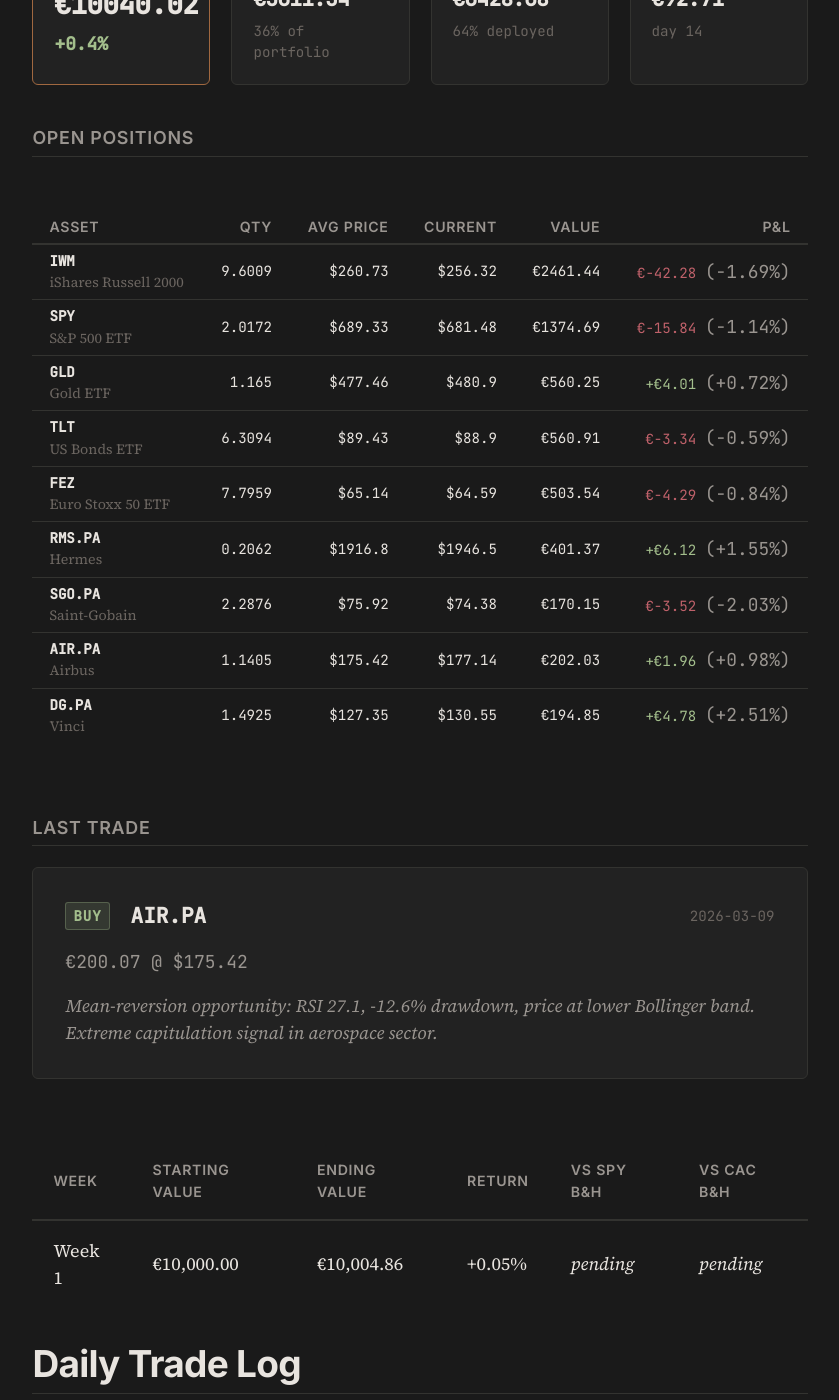
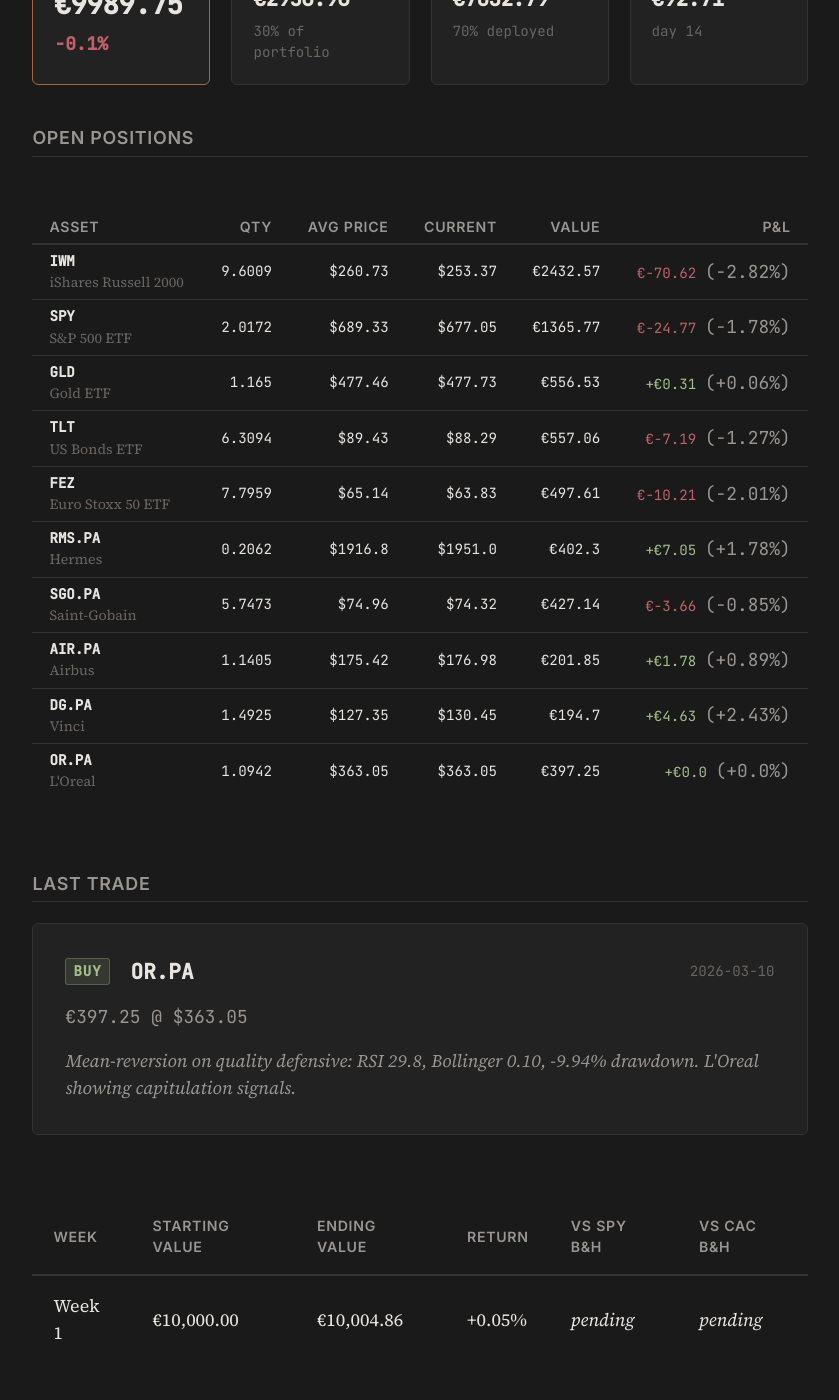
Before and after one commit to Alm0stSurely/alm0stsurely.github.io, a Jekyll site: the page built from trading.md, in a window 1280 px wide and 1400 px high, scrolled down 1234 px. Shown: the whole window, without its empty margins (220-1059 px from the left). Built offline with Jekyll 4.4.1, drawn with Linux system fonts in a browser that asks for light colours; some of the changed text lies outside the part shown.

Commit message:
data: portfolio update 2026-03-10 (10 positions, -0.10% YTD)

```diff
--- a/_data/portfolio.json
+++ b/_data/portfolio.json
@@ -1,9 +1,9 @@
 {
-  "last_updated": "2026-03-10T16:35:00",
+  "last_updated": "2026-03-10T21:06:46",
   "starting_capital": 10000.00,
-  "cash": 3611.34,
-  "total_value": 10040.02,
-  "total_return_pct": 0.40,
+  "cash": 2956.96,
+  "total_value": 9989.75,
+  "total_return_pct": -0.10,
   "total_realized_pnl": 92.71,
   "days_active": 14,
   "positions": [
@@ -12,107 +12,118 @@
       "name": "iShares Russell 2000",
       "quantity": 9.6009,
       "avg_price": 260.73,
-      "current_price": 256.32,
-      "market_value": 2461.44,
-      "pnl": -42.28,
-      "pnl_pct": -1.69,
-      "allocation_pct": 24.52
+      "current_price": 253.37,
+      "market_value": 2432.57,
+      "pnl": -70.62,
+      "pnl_pct": -2.82,
+      "allocation_pct": 24.35
     },
     {
       "ticker": "SPY",
       "name": "S&P 500 ETF",
       "quantity": 2.0172,
       "avg_price": 689.33,
-      "current_price": 681.48,
-      "market_value": 1374.69,
-      "pnl": -15.84,
-      "pnl_pct": -1.14,
-      "allocation_pct": 13.69
+      "current_price": 677.05,
+      "market_value": 1365.77,
+      "pnl": -24.77,
+      "pnl_pct": -1.78,
+      "allocation_pct": 13.67
     },
     {
       "ticker": "GLD",
       "name": "Gold ETF",
       "quantity": 1.1650,
       "avg_price": 477.46,
-      "current_price": 480.90,
-      "market_value": 560.25,
-      "pnl": 4.01,
-      "pnl_pct": 0.72,
-      "allocation_pct": 5.58
+      "current_price": 477.73,
+      "market_value": 556.53,
+      "pnl": 0.31,
+      "pnl_pct": 0.06,
+      "allocation_pct": 5.57
     },
     {
       "ticker": "TLT",
       "name": "US Bonds ETF",
       "quantity": 6.3094,
       "avg_price": 89.43,
-      "current_price": 88.90,
-      "market_value": 560.91,
-      "pnl": -3.34,
-      "pnl_pct": -0.59,
-      "allocation_pct": 5.59
+      "current_price": 88.29,
+      "market_value": 557.06,
+      "pnl": -7.19,
+      "pnl_pct": -1.27,
+      "allocation_pct": 5.58
     },
     {
       "ticker": "FEZ",
       "name": "Euro Stoxx 50 ETF",
       "quantity": 7.7959,
       "avg_price": 65.14,
-      "current_price": 64.59,
-      "market_value": 503.54,
-      "pnl": -4.29,
-      "pnl_pct": -0.84,
-      "allocation_pct": 5.02
+      "current_price": 63.83,
+      "market_value": 497.61,
+      "pnl": -10.21,
+      "pnl_pct": -2.01,
+      "allocation_pct": 4.98
     },
     {
       "ticker": "RMS.PA",
       "name": "Hermes",
       "quantity": 0.2062,
       "avg_price": 1916.80,
-      "current_price": 1946.50,
-      "market_value": 401.37,
-      "pnl": 6.12,
-      "pnl_pct": 1.55,
-      "allocation_pct": 4.00
+      "current_price": 1951.00,
+      "market_value": 402.30,
+      "pnl": 7.05,
+      "pnl_pct": 1.78,
+      "allocation_pct": 4.03
     },
     {
       "ticker": "SGO.PA",
       "name": "Saint-Gobain",
-      "quantity": 2.2876,
-      "avg_price": 75.92,
-      "current_price": 74.38,
-      "market_value": 170.15,
-      "pnl": -3.52,
-      "pnl_pct": -2.03,
-      "allocation_pct": 1.69
+      "quantity": 5.7473,
+      "avg_price": 74.96,
+      "current_price": 74.32,
+      "market_value": 427.14,
+      "pnl": -3.66,
+      "pnl_pct": -0.85,
+      "allocation_pct": 4.28
     },
     {
       "ticker": "AIR.PA",
       "name": "Airbus",
       "quantity": 1.1405,
       "avg_price": 175.42,
-      "current_price": 177.14,
-      "market_value": 202.03,
-      "pnl": 1.96,
-      "pnl_pct": 0.98,
-      "allocation_pct": 2.01
+      "current_price": 176.98,
+      "market_value": 201.85,
+      "pnl": 1.78,
+      "pnl_pct": 0.89,
+      "allocation_pct": 2.02
     },
     {
       "ticker": "DG.PA",
       "name": "Vinci",
       "quantity": 1.4925,
       "avg_price": 127.35,
-      "current_price": 130.55,
-      "market_value": 194.85,
-      "pnl": 4.78,
-      "pnl_pct": 2.51,
-      "allocation_pct": 1.94
+      "current_price": 130.45,
+      "market_value": 194.70,
+      "pnl": 4.63,
+      "pnl_pct": 2.43,
+      "allocation_pct": 1.95
+    },
+    {
+      "ticker": "OR.PA",
+      "name": "L'Oreal",
+      "quantity": 1.0942,
+      "avg_price": 363.05,
+      "current_price": 363.05,
+      "market_value": 397.25,
+      "pnl": 0.00,
+      "pnl_pct": 0.00,
+      "allocation_pct": 3.98
     }
   ],
   "last_trade": {
-    "date": "2026-03-09",
-    "ticker": "AIR.PA",
+    "date": "2026-03-10",
+    "ticker": "OR.PA",
     "action": "buy",
-    "price": 175.42,
-    "amount": 200.07,
-    "reasoning": "Mean-reversion opportunity: RSI 27.1, -12.6% drawdown, price at lower Bollinger band. Extreme capitulation signal in aerospace sector."
+    "price": 363.05,
+    "amount": 397.25,
+    "reasoning": "Mean-reversion on quality defensive: RSI 29.8, Bollinger 0.10, -9.94% drawdown. L'Oreal showing capitulation signals."
   }
 }
```
